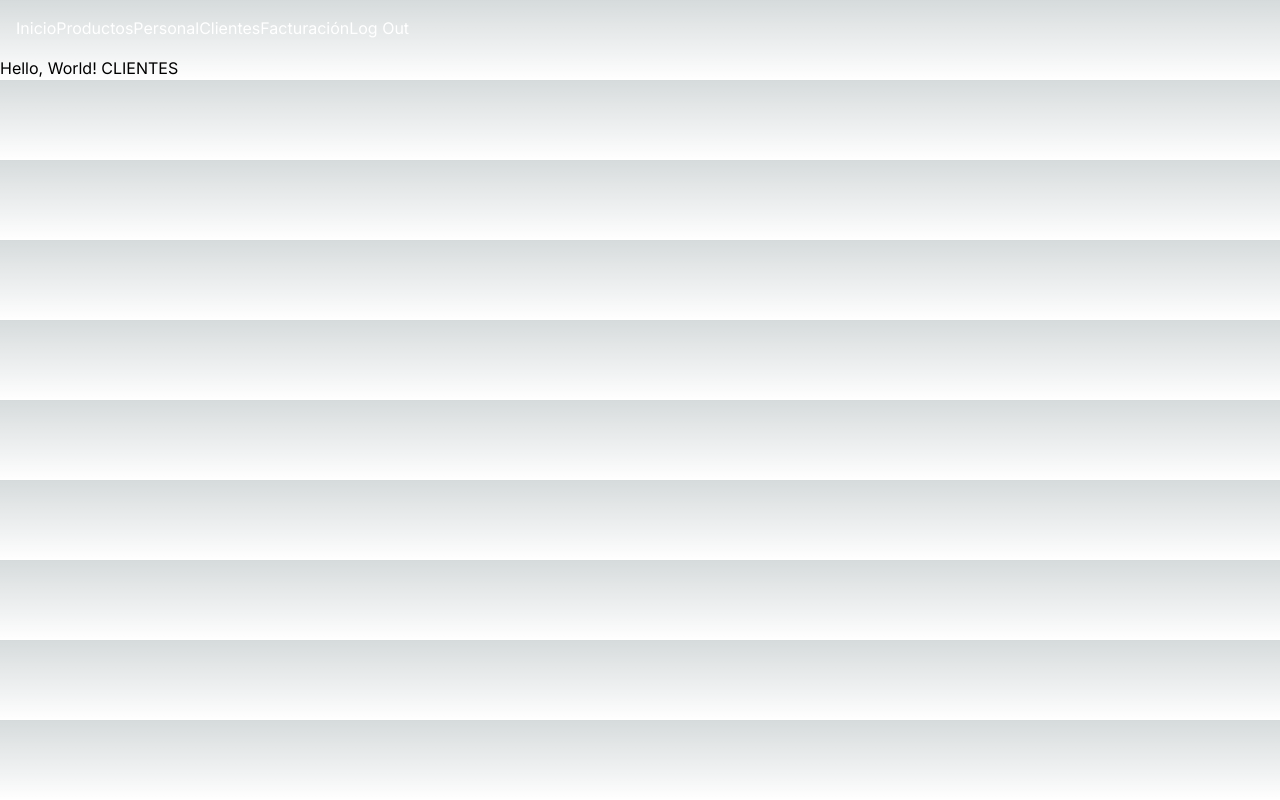
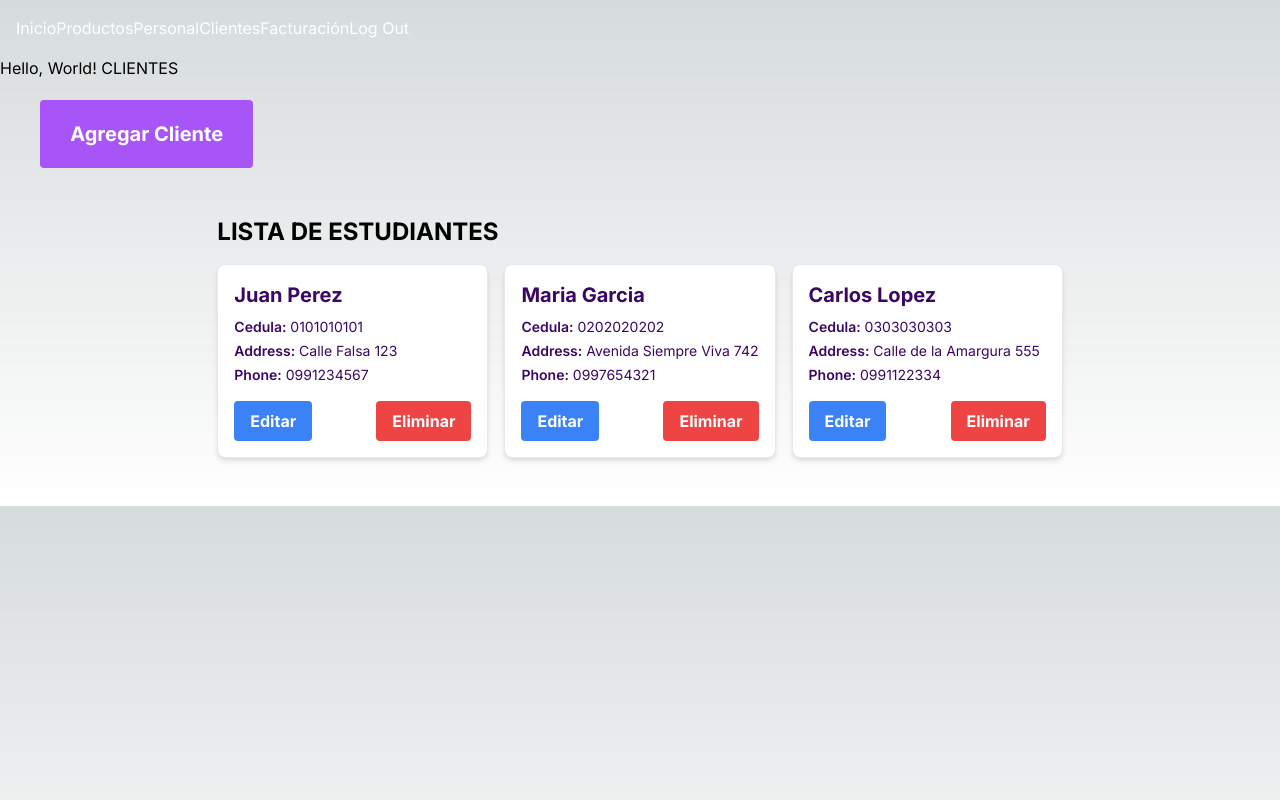
Before and after one commit to Santhiag0/Servicios, a Next.js app: page /clientes in a window 1280 px wide. Built offline with nearby package versions, Linux system fonts and the light colour scheme.

Commit message:
IMPLEMENTACION - Implementacion de la tabla, boton de agreagar y metodos de eliminar en la pagina principal para poder realizar las acciones CRUD

```diff
--- a/src/app/clientes/page.jsx
+++ b/src/app/clientes/page.jsx
@@ -1,14 +1,58 @@
-import React from 'react';
-import Navbar from '../../Components/navbar';
+"use client";
 
-const Page = () => {
-    return (
+import React from "react";
+import Navbar from "../../Components/navbar";
+import { useState } from "react";
+import Table from "../clientes/components/Table";
+import { useClients } from "../clientes/hooks/useClients";
+import ClientModal from "../clientes/components/Modal";
 
-        <div>
-            <Navbar/>
-            <h1>Hello, World! CLIENTES</h1>
-        </div>
-    );
+const PageClient = () => {
+  const { clients, deleteClient, createClient, updateClient } = useClients();
+  const [isOpen, setIsOpen] = useState(false);
+  const [selectedClient, setSelectedClient] = useState(undefined);
+
+  const onClose = () => {
+    setIsOpen(false);
+    setSelectedClient(undefined);
+  };
+
+  const onEdit = (client) => {
+    setSelectedClient(client);
+    setIsOpen(true);
+  };
+
+  return (
+    <>
+      <div>
+        <Navbar />
+        <h1>Hello, World! CLIENTES</h1>
+      </div>
+
+      {isOpen && (
+        <ClientModal
+          isOpen={isOpen}
+          onClose={onClose}
+          onSubmit={selectedClient ? updateClient : createClient}
+          currentStudent={selectedClient}
+        />
+      )}
+      <div className="flex justify-normal w-screen">
+        <button
+          className="mt-5 w-2/12 ml-10 bg-purple-500 hover:bg-purple-900 text-white py-5 px-4 rounded text-xl font-bold"
+          onClick={() => setIsOpen(true)}
+        >
+          Agregar Cliente
+        </button>
+      </div>
+
+      <div className="flex py-8 justify-center items-center">
+        {clients && (
+          <Table clients={clients} onDelete={deleteClient} onEdit={onEdit} />
+        )}
+      </div>
+    </>
+  );
 };
 
-export default Page;
+export default PageClient;
```
